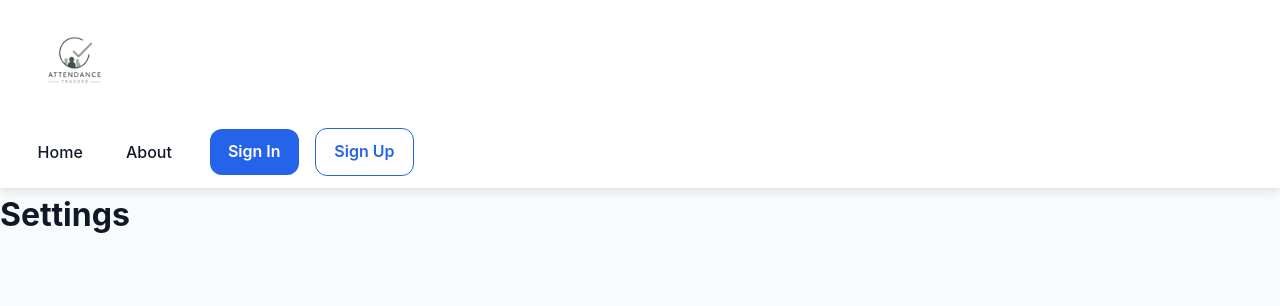
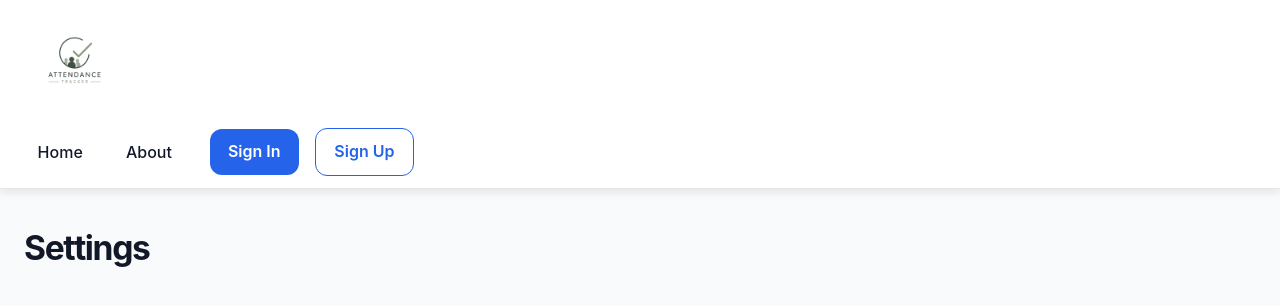
Before and after one commit to Nikhil11146/Attendance-Tracker-Fronted, a React (Vite) app: page /settings in a window 1280 px wide. Shown: the top 306 px of the page. Built offline with nearby package versions, Linux system fonts and the light colour scheme; no server answers.

Commit message:
Add css to newer parts of application

```diff
--- a/src/pages/Profile.jsx
+++ b/src/pages/Profile.jsx
@@ -14,7 +14,7 @@ export default function Profile() {
 
     return (
         <div className="profile-page">
-            <h1>Profile</h1>
+            <h1 className="heading">Profile</h1>
             <div>{JSON.stringify(user)}</div>
         </div>
     )
--- a/src/pages/Settings.jsx
+++ b/src/pages/Settings.jsx
@@ -1,5 +1,7 @@
 export default function Settings() {
     return (
-        <h1>Settings</h1>
+        <div className="settings-page">
+            <h1 className="heading">Settings</h1>
+        </div>
     )
 }
```
